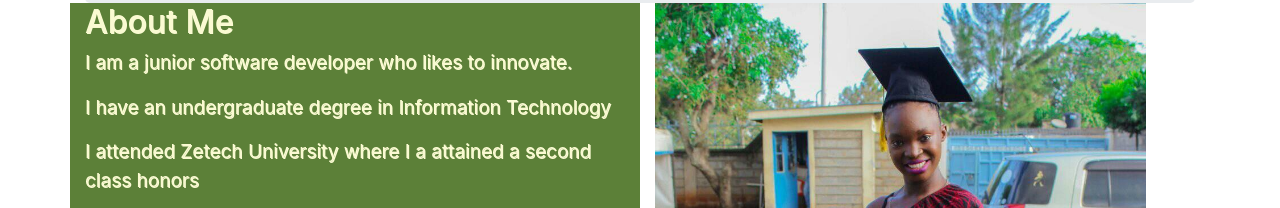
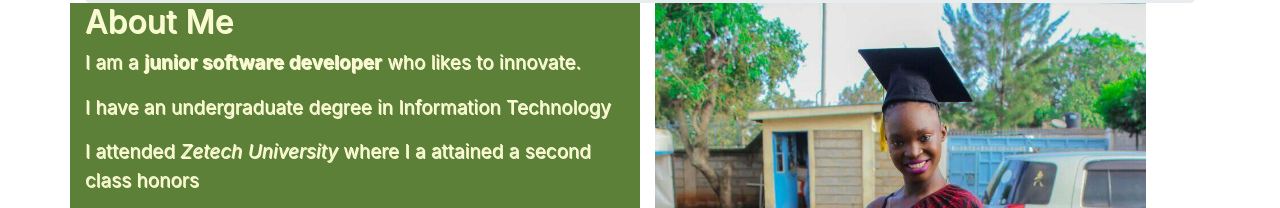
Before and after one commit to L0VINE/Portfolio-Landing-page, a plain HTML site: page index.html in a window 1280 px wide. Shown: the part 245-453 px from the top of the page. Drawn offline with nearby package versions, Linux system fonts and the light colour scheme.

Commit message:
modified index.html

```diff
--- a/index.html
+++ b/index.html
@@ -17,9 +17,9 @@
       <div class="row" style="border-radius: 10px;">
         <div class="col-sm-6"  id="abt">
             <h2>About Me</h2>
-           <p>I am a junior software developer who likes to innovate.</p>
+           <p>I am a <strong>junior software developer</strong> who likes to innovate.</p>
            <p>I have an undergraduate degree in Information Technology</p>
-           <p>I attended Zetech University where I a attained a second class honors</p>
+           <p>I attended <em>Zetech University</em> where I a attained a second class honors</p>
            <p>I decided to take a class on programming because programming helps in problem solving through  softwares</p>
           <h2>Hobbies</h2>
           <img src="images/dancer.jpeg" class="img-circle" alt="dancer" width="250" height="200">
```
